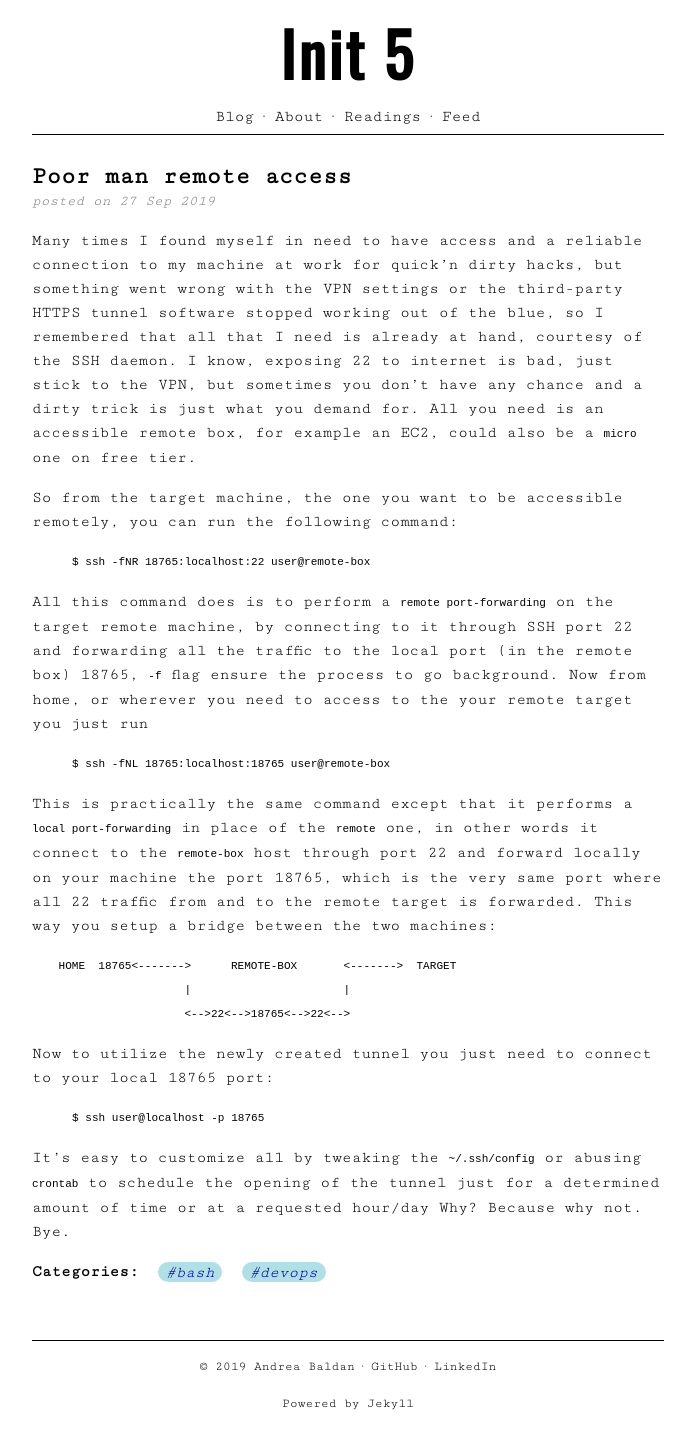
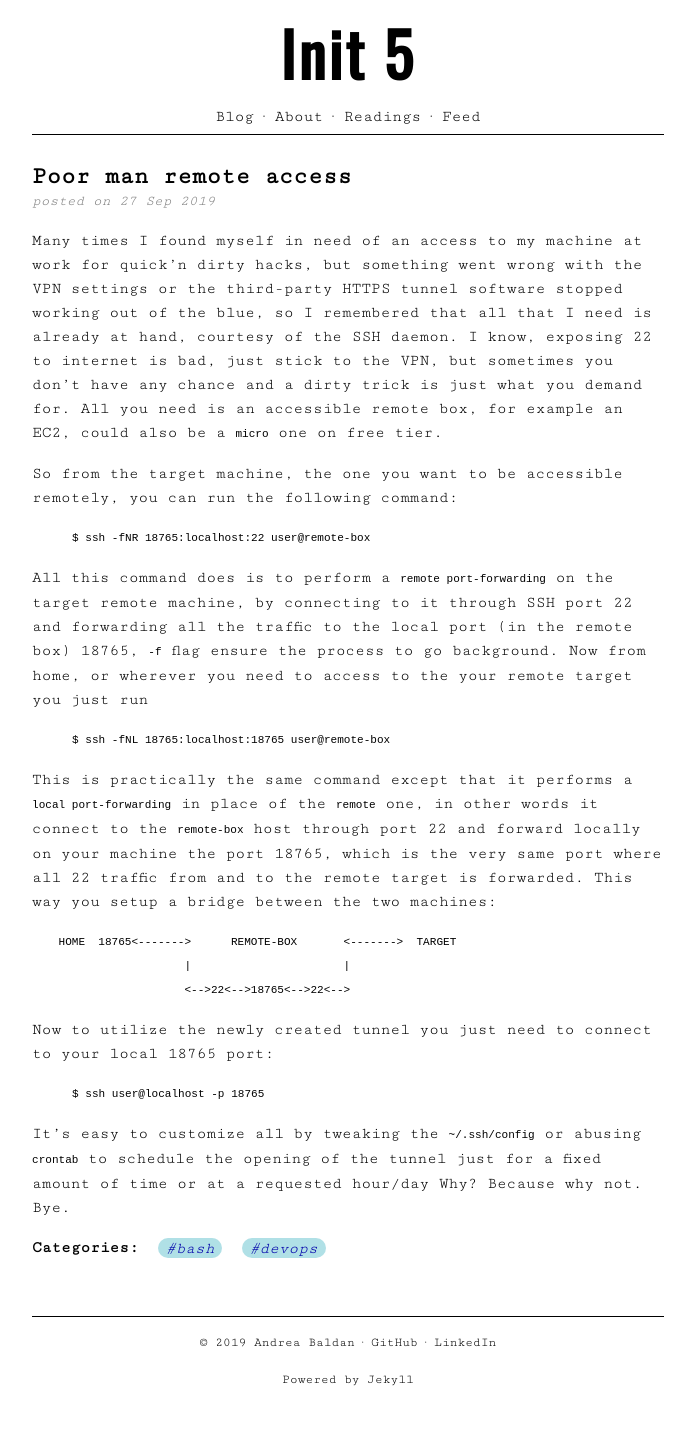
Before and after one commit to codepr/codepr.github.io, a Jekyll site: the page built from _posts/2019-09-27-poor-men-ssh-tunnel.md, in a window 1280 px wide. Shown: the whole page, without its empty margins (292-983 px from the left). Built offline with Jekyll 4.4.1, drawn with Linux system fonts in a browser that asks for light colours; after the commit the page ends 1424 px from its top, so only the background shows below that.

Commit message:
Fixed grammar in article

```diff
--- a/_posts/2019-09-27-poor-men-ssh-tunnel.md
+++ b/_posts/2019-09-27-poor-men-ssh-tunnel.md
@@ -5,14 +5,14 @@ description: "Simple SSH trick to open a tunnel"
 categories: bash devops
 ---
 
-Many times I found myself in need to have access and a reliable connection to
-my machine at work for quick'n dirty hacks, but something went wrong with the
-VPN settings <!--more-->or the third-party HTTPS tunnel software stopped
-working out of the blue, so I remembered that all that I need is already at
-hand, courtesy of the SSH daemon. I know, exposing 22 to internet is bad, just
-stick to the VPN, but sometimes you don't have any chance and a dirty trick is
-just what you demand for. All you need is an accessible remote box, for example
-an EC2, could also be a `micro` one on free tier.
+Many times I found myself in need of an access to my machine at work for
+quick'n dirty hacks, but something went wrong with the VPN settings
+<!--more-->or the third-party HTTPS tunnel software stopped working out of the
+blue, so I remembered that all that I need is already at hand, courtesy of the
+SSH daemon. I know, exposing 22 to internet is bad, just stick to the VPN, but
+sometimes you don't have any chance and a dirty trick is just what you demand
+for. All you need is an accessible remote box, for example an EC2, could also
+be a `micro` one on free tier.
 
 So from the target machine, the one you want to be accessible remotely, you can
 run the following command:
@@ -52,6 +52,6 @@ $ ssh user@localhost -p 18765
 {% endhighlight %}
 
 It's easy to customize all by tweaking the `~/.ssh/config` or abusing `crontab`
-to schedule the opening of the tunnel just for a determined amount of time or
-at a requested hour/day
+to schedule the opening of the tunnel just for a fixed amount of time or at a
+requested hour/day
 Why? Because why not. Bye.
```
